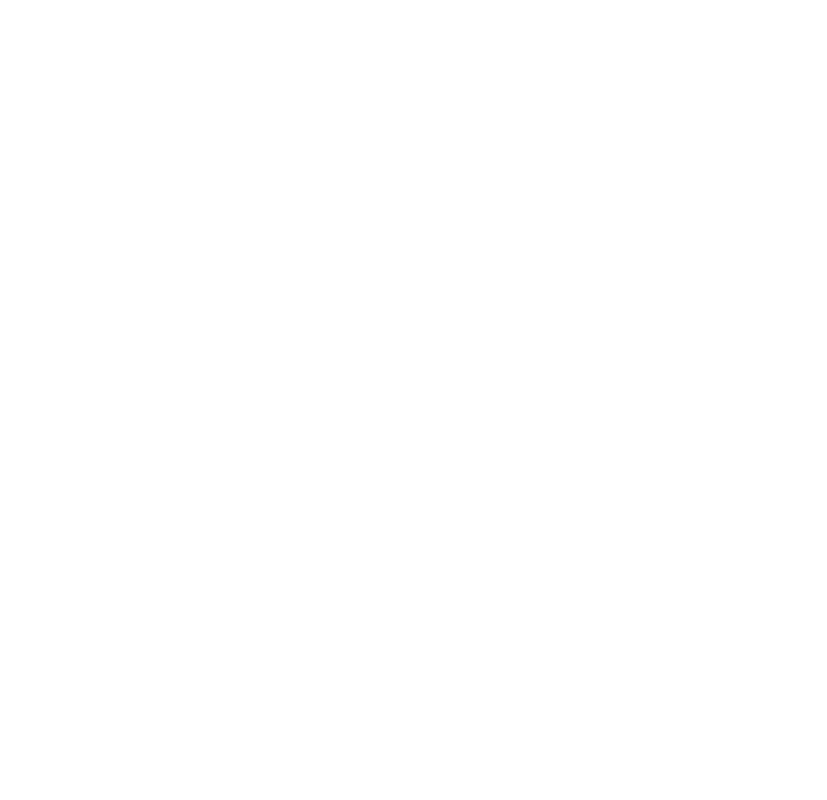
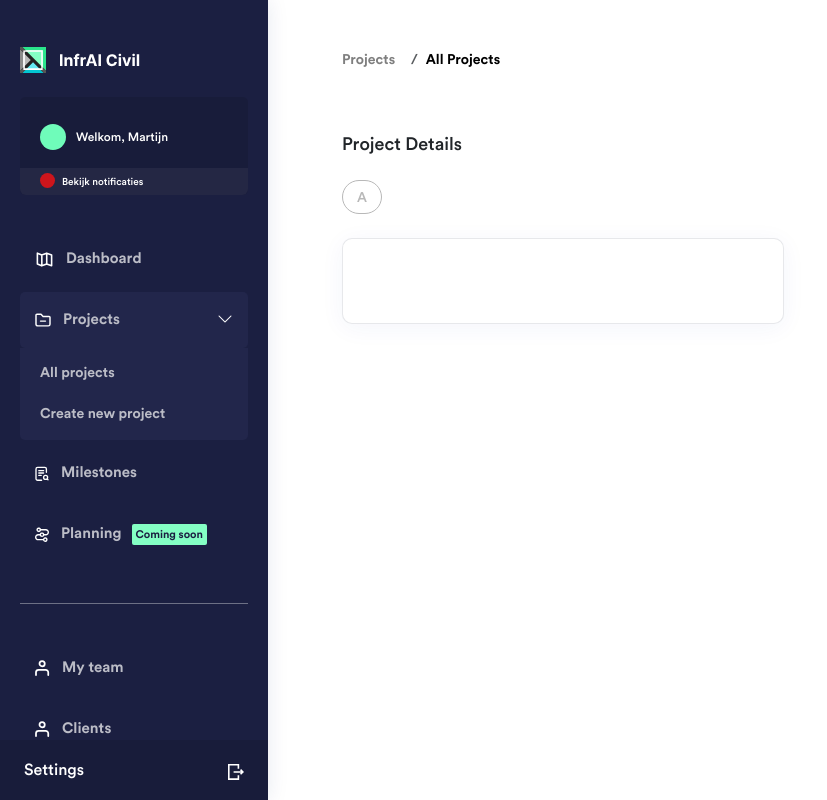
Before and after one commit to Nikhil-Ambadkar/infrai-frontend, a React (Create React App) app: page /all-projects in a window 1280 px wide. Before the commit this address had no page. Shown: the whole page, without its empty margins (0-827 px from the left). Built offline with nearby package versions, Linux system fonts and the light colour scheme.

Commit message:
feat: added routing for AllProject Tab, Added Validations in the CreateProjects Tab

```diff
--- a/src/App.js
+++ b/src/App.js
@@ -6,6 +6,7 @@
   Route
 } from "react-router-dom";
 import CreateProject from "./components/createProject/index"
+import AllProjects from "./components/allProjects/index"
 
 function App() {
   return (
@@ -13,7 +14,7 @@
 
       <BrowserRouter>
         <Routes>
-          {/* <Route path="add-project" element={<CreateProject />} /> */}
+          <Route path="all-projects" element={<AllProjects />} />
           <Route path="/" element={<CreateProject />} />
 
         </Routes>
--- /dev/null
+++ b/src/components/allProjects/ProjectInfo.jsx
@@ -0,0 +1,16 @@
+import React from 'react'
+
+const ProjectDetails = () => {
+  return (
+    < div className='row' >
+            <div className='col-md-6'>
+                <div className='box-primary'>
+
+                </div>
+            </div>
+
+        </div >
+  )
+}
+
+export default ProjectDetails
--- /dev/null
+++ b/src/components/allProjects/index.jsx
@@ -0,0 +1,65 @@
+import React, { useState } from "react";
+import Sidebar from "../../shared/sharedComponents/sidebar";
+import { AllProjectsScreenTypes } from "../../shared/enums/screenTypeEnum";
+import ProjectInfo from "../allProjects/ProjectInfo";
+
+const AllProjects = () => {
+  const [activeComponent, setActiveComponent] = useState(AllProjectsScreenTypes.Details);
+  const changeActiveComponent = (componentName) => {
+    setActiveComponent(componentName);
+  };
+  return (
+    <>
+      <Sidebar />
+      <main id="main" className="main">
+        <div className="pagetitle">
+          <nav>
+            <ol className="breadcrumb">
+              <li className="breadcrumb-item">
+                <a href="/">Projects </a>
+              </li>
+              <li className="breadcrumb-item active">All Projects</li>
+            </ol>
+          </nav>
+        </div>
+        <div className="page-content">
+          <div className="row">
+            <div className="col-md-12">
+              <h3 className="page-title">Project Details</h3>
+              <div className="tab-container my-4 mx-0">
+                {Object.keys(AllProjectsScreenTypes).map((key) => (
+                  <button
+                    key={AllProjectsScreenTypes[key]}
+                    type="button"
+                    className={`btn btn-default ${
+                      activeComponent === AllProjectsScreenTypes[key]
+                        ? "active"
+                        : ""
+                    }`}
+                    onClick={() =>
+                      changeActiveComponent(AllProjectsScreenTypes[key])
+                    }
+                  >
+                    {key}
+                  </button>
+                ))}
+              </div>
+            </div>
+          </div>
+        </div>
+        <>
+        {(() => {
+          switch (activeComponent) {
+            case AllProjectsScreenTypes.Details:
+              return <ProjectInfo />;
+            default:
+              return null;
+          }
+        })()}
+        </>
+      </main>
+    </>
+  );
+};
+
+export default AllProjects;
--- /dev/null
+++ b/src/components/createProject/css/projectDetails.css
@@ -0,0 +1,3 @@
+.border-red {
+    border: 1px solid red !important;
+  }
--- a/src/components/createProject/index.jsx
+++ b/src/components/createProject/index.jsx
@@ -1,26 +1,27 @@
-import React, { useEffect, useState } from "react";
+import React, { useState } from "react";
+import { CreateProjectScreenTypes } from "../../shared/enums/screenTypeEnum";
 import Sidebar from "../../shared/sharedComponents/sidebar";
-import ProjectDetails from "./projectDetails"
 import ProjectContractors from "./projectContractors";
+import ProjectDetails from "./projectDetails";
+import ProjectLocation from "./projectLocation";
 import ProjectMap from "./projectMap";
-import ProjectLocation from "./projectLocation";
-import ScreenTypes from "../../shared/enums/screenTypeEnum"
 
 function CreateProject() {
-    console.log("ScreenTypes", ScreenTypes);
-    const [activeComponent, setActiveComponent] = useState(ScreenTypes.Details);
-    const [projectMap, setProjectMap] = useState(null);
+  const [activeComponent, setActiveComponent] = useState(
+    CreateProjectScreenTypes.Details
+  );
+  // const [projectMap, setProjectMap] = useState(null);
   const [project, setProject] = useState({
     clientId: null,
-        internalReference: "nikhil",
-        externalReference: "nikhil",
+    internalReference: "",
+    externalReference: "",
     projectTitle: null,
     projectReference: null,
     description: null,
     startDate: new Date(),
     endDate: new Date(),
     productOwnerId: null,
-        haveSubprojects: null,
+    haveSubprojects: false,
     projectLocation: null,
     lat: null,
     lng: null,
@@ -28,21 +29,25 @@
     areaLatLng: null,
     boundry: null,
     boundryUnit: null,
-        projectMap: null
-    })
+    projectMap: null,
+  });
 
   const addProjectDetails = (data) => {
-        setProject({ ...project, ...data })
-    }
+    setProject({ ...project, ...data });
+  };
 
   const changeActiveComponent = (componentName) => {
-        setActiveComponent(componentName)
+    // Check if the checkbox is checked
+    if (project.haveSubprojects === false) {
+      alert("Please check the checkbox for project validation");
+    } else {
+      setActiveComponent(componentName);
     }
+  };
 
   const submitProject = () => {
-        console.log("Project Submitted!", project);
-    }
-
+    // console.log("Project Submitted!", project);
+  };
 
   return (
     <>
@@ -52,23 +57,30 @@
           <nav>
             <ol className="breadcrumb">
               <li className="breadcrumb-item">
-                                <a href="#">Projects </a>
+                <a href="/">Projects </a>
               </li>
-                            <li className="breadcrumb-item active">New project</li>
+              <li className="breadcrumb-item active">Create New project</li>
             </ol>
           </nav>
         </div>
-                <div className='page-content'>
-                    <div className='row'>
-                        <div className='col-md-12'>
-                            <h3 className='page-title'>Project configuration</h3>
-                            <div className='tab-container my-4 mx-0'>
-                                {Object.keys(ScreenTypes).map(key => (
+        <div className="page-content">
+          <div className="row">
+            <div className="col-md-12">
+              <h3 className="page-title">Project configuration</h3>
+              <div className="tab-container my-4 mx-0">
+                {Object.keys(CreateProjectScreenTypes).map((key) => (
                   <button
-                                        key={ScreenTypes[key]}
+                    key={CreateProjectScreenTypes[key]}
                     type="button"
-                                        className={`btn btn-default ${activeComponent === ScreenTypes[key] ? 'active' : ''}`}
-                                        onClick={() => changeActiveComponent(ScreenTypes[key])}
+                    className={`btn btn-default ${
+                      activeComponent === CreateProjectScreenTypes[key]
+                        ? "active"
+                        : ""
+                    }`}
+                    onClick={() =>
+                      changeActiveComponent(CreateProjectScreenTypes[key])
+                    }
+
                   >
                     {key}
                   </button>
@@ -79,22 +91,45 @@
         </div>
         {(() => {
           switch (activeComponent) {
-                        case ScreenTypes.Details:
-                            return <ProjectDetails props={{ "project": project, "addProjectDetails": addProjectDetails, "changeActiveComponent": changeActiveComponent }} />
-                        case ScreenTypes.Location:
-                            return <ProjectLocation props={{ "project": project, "addProjectDetails": addProjectDetails, "changeActiveComponent": changeActiveComponent }} />
-                        case ScreenTypes.Location:
-                            return <ProjectMap props={{ "project": project }} />
-                        case ScreenTypes.SubContractors:
-                            return <ProjectContractors />
+            case CreateProjectScreenTypes.Details:
+              return (
+                <ProjectDetails
+                  props={{
+                    project: project,
+                    addProjectDetails: addProjectDetails,
+                    changeActiveComponent: changeActiveComponent,
+                  }}
+                />
+              );
+            case CreateProjectScreenTypes.Location:
+              return (
+                <ProjectLocation
+                  props={{
+                    project: project,
+                    addProjectDetails: addProjectDetails,
+                    changeActiveComponent: changeActiveComponent,
+                  }}
+                />
+              );
+            case CreateProjectScreenTypes.Location:
+              return (
+                <ProjectMap
+                  props={{
+                    project: project,
+                    addProjectDetails: addProjectDetails,
+                    changeActiveComponent: changeActiveComponent,
+                  }}
+                />
+              );
+            case CreateProjectScreenTypes.SubContractors:
+              return <ProjectContractors />;
             default:
-                            return null
+              return null;
           }
         })()}
-
       </main>
     </>
-    )
+  );
 }
 
 export default CreateProject;
--- a/src/components/createProject/projectLocation.jsx
+++ b/src/components/createProject/projectLocation.jsx
@@ -4,7 +4,7 @@
 import { MAP_KEY } from '../../shared/constants/mapKeyConstant';
 
 function ProjectLocation({ props }) {
-
+    const project = props.project;
     const addProjectDetails = props.addProjectDetails;
     const changeActiveComponent = props.changeActiveComponent;
     const areaTypes = ['Single Point', 'Path', 'Area'];
--- a/src/shared/sharedComponents/sidebar.jsx
+++ b/src/shared/sharedComponents/sidebar.jsx
@@ -1,45 +1,58 @@
-import React from 'react';
+import React from "react";
+import DashboardIcon from "../../assests/image/dasboard-icon.svg";
+import Logout from "../../assests/image/icon-logout.svg";
 import Logo from "../../assests/image/logo.svg";
-import DashboardIcon from "../../assests/image/dasboard-icon.svg";
-import ProjectIcon from "../../assests/image/project-icon.svg";
 import Milestones from "../../assests/image/milestones.svg";
-import Logout from "../../assests/image/icon-logout.svg";
 import Myteam from "../../assests/image/my-team.svg";
 import Planing from "../../assests/image/planing.svg";
+import ProjectIcon from "../../assests/image/project-icon.svg";
 
 function Sidebar() {
   return (
     <aside id="sidebar" className="sidebar">
-      <div className='top-part'>
-        <img src={Logo} className='logo-left' alt='logo' />
-        <div className='welkom'>
-          <div className='flex-welkom'>
+      <div className="top-part">
+        <img src={Logo} className="logo-left" alt="logo" />
+        <div className="welkom">
+          <div className="flex-welkom">
             <div className="profile-image"></div>
-            <div className='name-profile'>Welkom, Martijn</div>
+            <div className="name-profile">Welkom, Martijn</div>
           </div>
-          <p><span className='profile-circle-dot'></span>Bekijk notificaties</p>
+          <p>
+            <span className="profile-circle-dot"></span>Bekijk notificaties
+          </p>
         </div>
         <ul className="sidebar-nav" id="sidebar-nav">
           <li className="nav-item">
             <a href="#" className="nav-link">
-              <img src={DashboardIcon} alt='icon' />
+              <img src={DashboardIcon} alt="icon" />
               <span>Dashboard</span>
             </a>
           </li>
 
           <li className="nav-item">
-            <a className="nav-link collapsed cover-ul" data-bs-target="#tables-nav" data-bs-toggle="collapse" href="#" aria-expanded="false">
-              <img src={ProjectIcon} alt='icon' /><span>Projects</span>
+            <a
+              className="nav-link collapsed cover-ul"
+              data-bs-target="#tables-nav"
+              data-bs-toggle="collapse"
+              href="#"
+              aria-expanded="false"
+            >
+              <img src={ProjectIcon} alt="icon" />
+              <span>Projects</span>
               <i className="bi bi-chevron-down ms-auto"></i>
             </a>
-            <ul id="tables-nav" className="nav-content submenus collapse" data-bs-parent="#sidebar-nav">
+            <ul
+              id="tables-nav"
+              className="nav-content submenus collapse show"
+              data-bs-parent="#sidebar-nav"
+            >
               <li>
-                <a href="#">
+                <a href="all-projects">
                   <span>All projects</span>
                 </a>
               </li>
               <li>
-                <a href="/add-project">
+                <a href="/">
                   <span>Create new project</span>
                 </a>
               </li>
@@ -48,48 +61,51 @@
 
           <li className="nav-item">
             <a href="#" className="nav-link">
-              <img src={Milestones} alt='icon' />
+              <img src={Milestones} alt="icon" />
               <span>Milestones</span>
             </a>
           </li>
 
           <li className="nav-item">
             <a href="#" className="nav-link">
-              <img src={Planing} alt='icon' />
-              <span>Planning</span> <span className='coming-soon'>Coming soon</span>
+              <img src={Planing} alt="icon" />
+              <span>Planning</span>{" "}
+              <span className="coming-soon">Coming soon</span>
             </a>
           </li>
         </ul>
       </div>
 
-      <div className='fit-navbar-bottom'>
+      <div className="fit-navbar-bottom">
         <ul className="sidebar-nav top-line" id="sidebar-nav">
           <li className="nav-item">
             <a href="#" className="nav-link">
-              <img src={Myteam} alt='icon' />
+              <img src={Myteam} alt="icon" />
               <span>My team</span>
             </a>
           </li>
           <li className="nav-item">
             <a href="#" className="nav-link">
-              <img src={Myteam} alt='icon' />
+              <img src={Myteam} alt="icon" />
               <span>Clients</span>
             </a>
           </li>
           <li className="nav-item">
             <a href="#" className="nav-link">
-              <img src={Myteam} alt='icon' />
+              <img src={Myteam} alt="icon" />
               <span>Sub-Contractors</span>
             </a>
           </li>
         </ul>
       </div>
-      <div className='setting-bottom'>
+      <div className="setting-bottom">
         <p>Settings</p>
-        <p><img src={Logout} alt='icon' /></p>
+        <p>
+          <img src={Logout} alt="icon" />
+        </p>
       </div>
     </aside>
-  )
+  );
 }
 
-export default Sidebar
+export default Sidebar;
```
Also changed, not shown: src/components/createProject/projectDetails.jsx (+179 -68 lines), src/shared/enums/screenTypeEnum.js (+6 -2 lines). Lines whose indentation alone changed are shown as unchanged.
